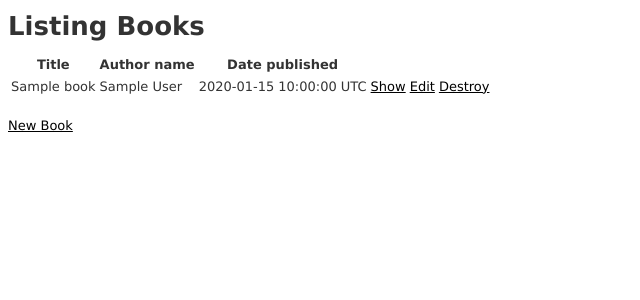
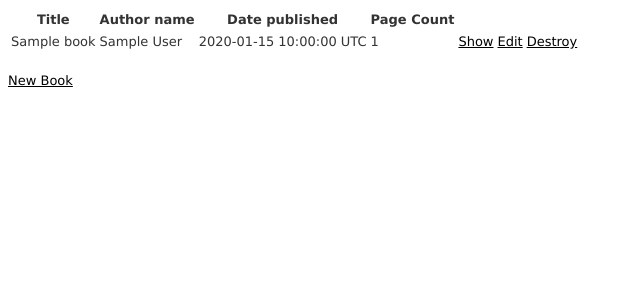
Before and after one commit to tiy-tpa-ruby-q3-2015/notes, a Rails app: page /books in a window 1280 px wide. Shown: the top 300 px of the page, without its empty margins (0-640 px from the left). Run offline with Rails 7, Linux system fonts and the light colour scheme; tables that the repository leaves empty hold one stand-in row (values such as "Sample post"); style sheets or scripts are compiled from the project's sources; some libraries are stand-ins or nearby versions.

Commit message:
Week 6 - Day 3 - In class code - adding a column to the existing books table
Note all the places we had to edit

```diff
--- a/week6/day-3/bookstore/app/controllers/books_controller.rb
+++ b/week6/day-3/bookstore/app/controllers/books_controller.rb
@@ -74,6 +74,6 @@ class BooksController < ApplicationController
 
     # Never trust parameters from the scary internet, only allow the white list through.
     def book_params
-      params.require(:book).permit(:title, :author_name, :date_published)
+      params.require(:book).permit(:title, :author_name, :date_published, :page_count)
     end
 end
--- a/week6/day-3/bookstore/app/views/books/_form.html.erb
+++ b/week6/day-3/bookstore/app/views/books/_form.html.erb
@@ -23,6 +23,10 @@
     <%= f.label :date_published %><br>
     <%= f.text_field :date_published %>
   </div>
+  <div class="field">
+    <%= f.label :page_count %><br>
+    <%= f.text_field :page_count %>
+  </div>
   <div class="actions">
     <%= f.submit %>
   </div>
--- a/week6/day-3/bookstore/app/views/books/index.html.erb
+++ b/week6/day-3/bookstore/app/views/books/index.html.erb
@@ -1,13 +1,10 @@
-<p id="notice"><%= notice %></p>
-
-<h1>Listing Books</h1>
-
 <table>
   <thead>
     <tr>
       <th>Title</th>
       <th>Author name</th>
       <th>Date published</th>
+      <th>Page Count</th>
       <th colspan="3"></th>
     </tr>
   </thead>
@@ -18,6 +15,7 @@
         <td><%= book.title %></td>
         <td><%= book.author_name %></td>
         <td><%= book.date_published %></td>
+        <td><%= book.page_count %></td>
 
         <td><%= link_to 'Show', book %></td>
         <td><%= link_to 'Edit', edit_book_path(book) %></td>
@@ -30,3 +28,5 @@
 <br>
 
 <%= link_to 'New Book', new_book_path %>
+
+<p id="notice"><%= notice %></p>
--- a/week6/day-3/bookstore/app/views/books/show.html.erb
+++ b/week6/day-3/bookstore/app/views/books/show.html.erb
@@ -15,5 +15,10 @@
   <%= @book.date_published %>
 </p>
 
+<p>
+  <strong>Page count</strong>
+  <%= @book.page_count %>
+</p>
+
 <%= link_to 'Edit', edit_book_path(@book) %> |
 <%= link_to 'Back', books_path %>
--- /dev/null
+++ b/week6/day-3/bookstore/db/migrate/20150930132941_add_page_count_to_books.rb
@@ -0,0 +1,5 @@
+class AddPageCountToBooks < ActiveRecord::Migration
+  def change
+    add_column :books, :page_count, :integer
+  end
+end
```
Also changed, not shown: week6/day-3/bookstore/db/schema.rb.
